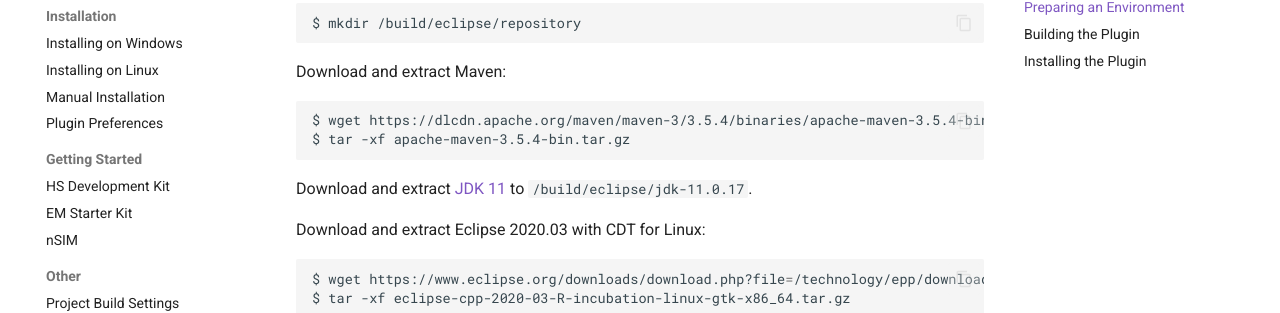
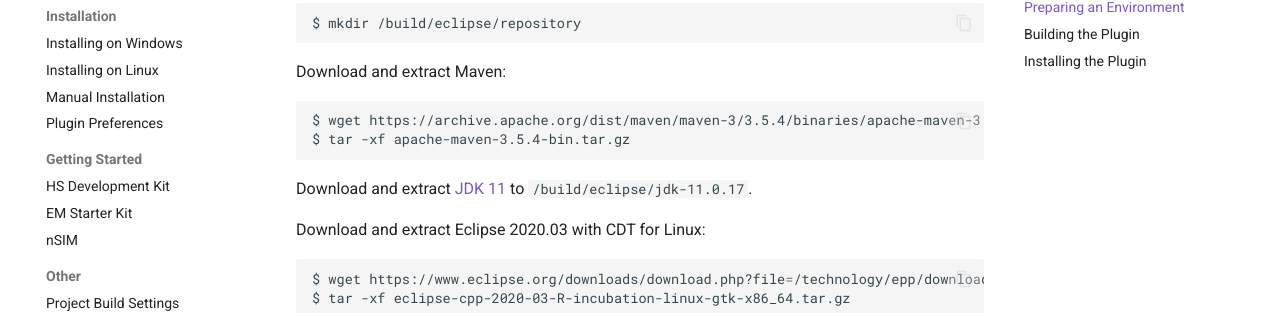
Before and after one commit to foss-for-synopsys-dwc-arc-processors/documentation, an MkDocs documentation site: the page built from docs/eclipse/other/building.md, in a window 1280 px wide and 900 px high, scrolled down 458 px. Shown: the part 149-462 px from the top of the window. Built offline with MkDocs 1.6.1 and Material for MkDocs 9.7.7, drawn with Linux system fonts in a browser that asks for light colours; comment, search, counter and statistics services are not loaded; the version menu is left out; some of the changed lines change nothing that is shown.

Commit message:
Update link for Maven binary

````diff
--- a/docs/eclipse/other/building.md
+++ b/docs/eclipse/other/building.md
@@ -25,7 +25,7 @@ $ mkdir /build/eclipse/repository
 Download and extract Maven:
 
 ```shell
-$ wget https://dlcdn.apache.org/maven/maven-3/3.5.4/binaries/apache-maven-3.5.4-bin.tar.gz
+$ wget https://archive.apache.org/dist/maven/maven-3/3.5.4/binaries/apache-maven-3.5.4-bin.tar.gz
 $ tar -xf apache-maven-3.5.4-bin.tar.gz
 ```
 
````
